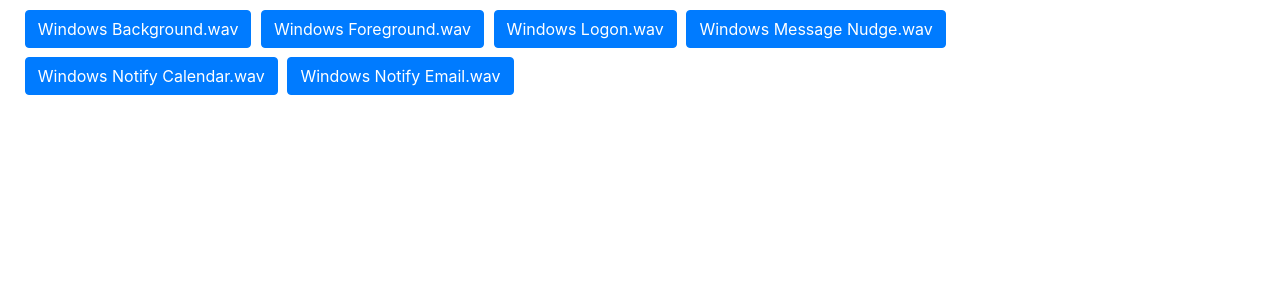
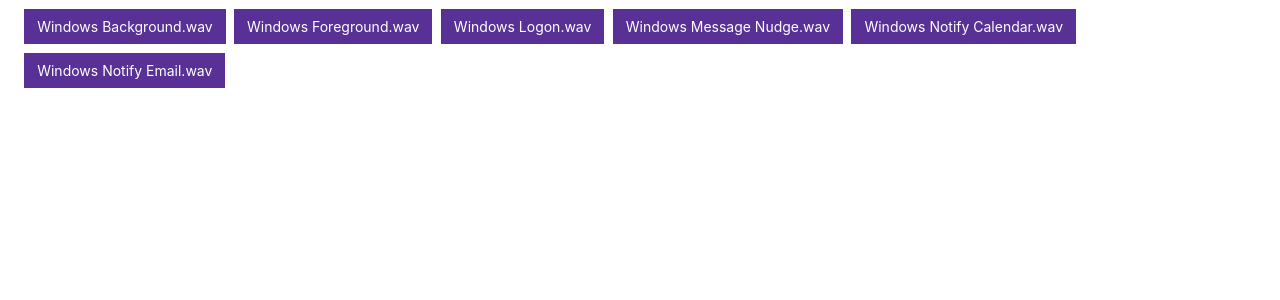
Before and after one commit to sound-buttons/sound-buttons, an Angular app: page / in a window 1280 px wide. Shown: the top 300 px of the page. Built offline with nearby package versions, Linux system fonts and the light colour scheme.

Commit message:
Add theme Bootswatch Pulse
https://bootswatch.com/
MIT License

```diff
--- a/angular.json
+++ b/angular.json
@@ -30,6 +30,11 @@
             "styles": [
               "src/styles.scss"
             ],
+            "stylePreprocessorOptions": {
+              "includePaths": [
+                "src/assets/style"
+              ]
+            },
             "scripts": []
           },
           "configurations": {
--- a/package.json
+++ b/package.json
@@ -19,6 +19,7 @@
     "@angular/platform-browser": "~11.2.6",
     "@angular/platform-browser-dynamic": "~11.2.6",
     "@angular/router": "~11.2.6",
+    "bootstrap": "^4.6.0",
     "ngx-bootstrap": "^6.2.0",
     "rxjs": "~6.6.0",
     "tslib": "^2.0.0",
--- /dev/null
+++ b/src/assets/style/_bootswatch.scss
@@ -0,0 +1,145 @@
+// Pulse 4.6.0
+// Bootswatch
+
+// Buttons =====================================================================
+
+.btn {
+  &:focus,
+  &:active,
+  &:active:focus,
+  &.active:focus {
+    outline: none;
+  }
+
+  &-secondary {
+    background-color: $white;
+    border-color: #ccc;
+    color: $gray-900;
+
+    &:hover {
+      background-color: $gray-300;
+      border-color: $gray-500;
+      color: $gray-900;
+    }
+
+    &.disabled {
+      background-color: $white;
+      border-color: lighten(#ccc, 5%);
+      color: lighten($gray-900, 5%);
+    }
+  }
+
+  &-warning {
+    color: $white;
+  }
+
+  &-primary:focus {
+    box-shadow: 0 0 5px lighten($primary, 10%);
+  }
+
+  &-secondary:focus {
+    box-shadow: 0 0 5px $gray-400;
+  }
+
+  &-success:focus {
+    box-shadow: 0 0 5px lighten($success, 10%);
+  }
+
+  &-info:focus {
+    box-shadow: 0 0 5px lighten($info, 10%);
+  }
+
+  &-warning:focus {
+    box-shadow: 0 0 5px lighten($warning, 10%);
+  }
+
+  &-danger:focus {
+    box-shadow: 0 0 5px lighten($danger, 10%);
+  }
+
+  &.disabled:focus {
+    box-shadow: none;
+  }
+}
+
+// Tables ======================================================================
+
+.table .thead-dark th {
+  background-color: $secondary;
+  border-color: $table-border-color;
+}
+
+// Forms =======================================================================
+
+.form-control:focus {
+  box-shadow: 0 0 5px rgba(100, 65, 164, .4);
+}
+
+// Navs ========================================================================
+
+.nav-tabs {
+  .nav-link,
+  .nav-link.active, {
+    border-width: 0 0 1px;
+  }
+
+  .nav-link:hover,
+  .nav-link.active,
+  .nav-link.active:hover,
+  .nav-link.active:focus {
+    border-bottom: 1px solid $primary;
+  }
+
+  .nav-item + .nav-item {
+    margin-left: 0;
+  }
+}
+
+.breadcrumb {
+  &-item.active {
+    color: $gray-700;
+  }
+}
+
+// Indicators ==================================================================
+
+.badge {
+  padding-bottom: .4em;
+
+  &-secondary,
+  &-warning {
+    color: $white;
+  }
+}
+
+// Progress bars ===============================================================
+
+.progress {
+  height: 8px;
+}
+
+// Containers ==================================================================
+
+.list-group {
+  &-item {
+    color: rgba(255, 255, 255, .8);
+
+    &.active,
+    &:hover,
+    &:focus {
+      color: $white;
+    }
+
+    &.active {
+      font-weight: 700;
+
+      &:hover {
+        background-color: $list-group-hover-bg;
+      }
+    }
+
+    &.disabled:hover {
+      color: $list-group-disabled-color;
+    }
+  }
+}
--- /dev/null
+++ b/src/assets/style/_variables.scss
@@ -0,0 +1,96 @@
+// Pulse 4.6.0
+// Bootswatch
+
+//
+// Color system
+//
+
+$white:    #fff !default;
+$gray-100: #fafafa !default;
+$gray-200: #f9f8fc !default;
+$gray-300: #ededed !default;
+$gray-400: #cbc8d0 !default;
+$gray-500: #adb5bd !default;
+$gray-600: #868e96 !default;
+$gray-700: #444 !default;
+$gray-800: #343a40 !default;
+$gray-900: #17141f !default;
+$black:    #000 !default;
+
+$blue:    #007bff !default;
+$indigo:  #6610f2 !default;
+$purple:  #593196 !default;
+$pink:    #e83e8c !default;
+$red:     #fc3939 !default;
+$orange:  #fd7e14 !default;
+$yellow:  #efa31d !default;
+$green:   #13b955 !default;
+$teal:    #20c997 !default;
+$cyan:    #009cdc !default;
+
+$primary:       $purple !default;
+$secondary:     #a991d4 !default;
+$success:       $green !default;
+$info:          $cyan !default;
+$warning:       $yellow !default;
+$danger:        $red !default;
+$light:         $gray-200 !default;
+$dark:          $gray-900 !default;
+
+// Options
+
+$enable-rounded: false !default;
+
+// Body
+
+$body-color:                $gray-700 !default;
+
+// Links
+
+$link-hover-color:          $primary !default;
+
+// Fonts
+
+$font-size-base:              .875rem !default;
+
+// Tables
+
+$table-border-color:          rgba(0, 0, 0, .05) !default;
+
+// Forms
+
+$input-focus-border-color:              $primary !default;
+
+// Dropdowns
+
+$dropdown-link-color:               $gray-700 !default;
+$dropdown-link-hover-color:         $white !default;
+$dropdown-link-hover-bg:            $primary !default;
+
+// Navs
+
+$nav-tabs-border-color:             $gray-300 !default;
+$nav-tabs-link-hover-border-color:  $primary !default;
+
+// Navbar
+
+$navbar-padding-y:                  1.2rem !default;
+$navbar-dark-hover-color:           rgba($white, .9) !default;
+$navbar-dark-active-color:          rgba($white, .9) !default;
+$navbar-light-color:                rgba($black, .4) !default;
+$navbar-light-active-color:         rgba($black, .7) !default;
+$navbar-light-disabled-color:       rgba($black, .2) !default;
+
+// Progress bars
+
+$progress-bg:                       $gray-300 !default;
+$progress-bar-bg:                   $primary !default;
+
+// List group
+
+$list-group-bg:                     $gray-900 !default;
+$list-group-border-color:           transparent !default;
+$list-group-hover-bg:               lighten($list-group-bg, 10%) !default;
+$list-group-active-color:           $white !default;
+$list-group-active-bg:              $list-group-bg !default;
+$list-group-disabled-color:         lighten($list-group-bg, 30%) !default;
--- a/src/index.html
+++ b/src/index.html
@@ -7,7 +7,6 @@
     <base href="/">
     <meta name="viewport" content="width=device-width, initial-scale=1">
     <link rel="icon" type="image/x-icon" href="favicon.ico">
-    <link href="https://maxcdn.bootstrapcdn.com/bootstrap/4.0.0/css/bootstrap.min.css" rel="stylesheet">
 </head>
 
 <body>
--- a/src/styles.scss
+++ b/src/styles.scss
@@ -1 +1,10 @@
 /* You can add global styles to this file, and also import other style files */
+
+
+/* Bootswatch - Pulse
+   https://bootswatch.com/
+*/
+
+@import 'variables';
+@import '../node_modules/bootstrap/scss/bootstrap';
+@import 'bootswatch';
```
Also changed, not shown: 1 other file (tests, documents, lock files or other folders).
